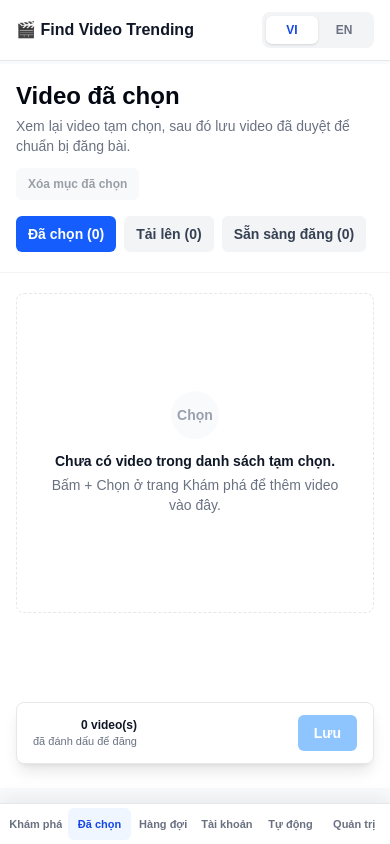
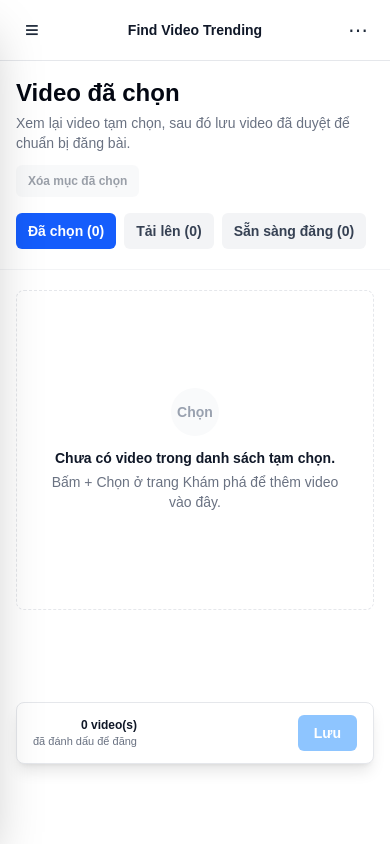
Before and after one commit to thangutc11103/autowin, a Next.js app: page /selected in a window 390 px wide. Built offline with nearby package versions, Linux system fonts and the light colour scheme.

Commit message:
update ui

```diff
--- a/app/(dashboard)/layout.tsx
+++ b/app/(dashboard)/layout.tsx
@@ -4,8 +4,8 @@ export default function DashboardLayout({ children }: { children: React.ReactNod
   return (
     <div className="flex h-screen bg-gray-50 overflow-hidden">
       <Sidebar />
-      <div className="flex flex-1 flex-col overflow-hidden pt-16 md:ml-56 md:pt-0">
-        <main className="flex-1 overflow-hidden pb-14 md:pb-0">
+      <div className="flex flex-1 flex-col overflow-hidden pt-[61px] md:ml-56 md:pt-0">
+        <main className="flex-1 overflow-hidden">
           {children}
         </main>
       </div>
--- a/components/layout/sidebar.tsx
+++ b/components/layout/sidebar.tsx
@@ -4,7 +4,7 @@ import { navItems } from '@/config/nav';
 import { useLanguageStore } from '@/store/language.store';
 import Link from 'next/link';
 import { usePathname, useRouter } from 'next/navigation';
-import { useState } from 'react';
+import { useEffect, useRef, useState } from 'react';
 
 export default function Sidebar() {
     const pathname = usePathname();
@@ -12,6 +12,22 @@ export default function Sidebar() {
     const language = useLanguageStore((state) => state.language);
     const setLanguage = useLanguageStore((state) => state.setLanguage);
     const [isLoggingOut, setIsLoggingOut] = useState(false);
+    const [mobileOpen, setMobileOpen] = useState(false);
+    const previousPathname = useRef(pathname);
+
+    useEffect(() => {
+        if (previousPathname.current !== pathname) {
+            previousPathname.current = pathname;
+            window.setTimeout(() => setMobileOpen(false), 0);
+        }
+    }, [pathname]);
+
+    useEffect(() => {
+        document.body.style.overflow = mobileOpen ? 'hidden' : '';
+        return () => {
+            document.body.style.overflow = '';
+        };
+    }, [mobileOpen]);
 
     const handleLogout = async () => {
         setIsLoggingOut(true);
@@ -51,20 +67,8 @@ export default function Sidebar() {
         </div>
     );
 
-    return (
-        <>
-            <header className="fixed inset-x-0 top-0 z-30 border-b border-gray-200 bg-white/95 px-4 py-3 backdrop-blur md:hidden">
-                <div className="flex items-center justify-between gap-3">
-                    <div className="shrink-0">{brand}</div>
-                    <div className="w-28">{languageSwitcher}</div>
-                </div>
-            </header>
-
-            <aside className="fixed left-0 top-0 z-20 hidden h-full w-56 flex-col border-r border-gray-200 bg-white md:flex">
-                <div className="border-b border-gray-100 px-5 py-5">
-                    {brand}
-                </div>
-                <nav className="flex-1 px-3 py-4">
+    const navLinks = (compact = false) => (
+        <nav className={compact ? 'flex-1 overflow-y-auto px-3 py-3' : 'flex-1 px-3 py-4'}>
             {navItems.map((item) => {
                 const isActive = pathname === item.href || pathname.startsWith(item.href + '/');
                 return (
@@ -81,6 +85,9 @@ export default function Sidebar() {
                 );
             })}
         </nav>
+    );
+
+    const footer = (
         <div className="border-t border-gray-100 px-5 py-4">
             <div className="mb-3">{languageSwitcher}</div>
             <button
@@ -94,25 +101,67 @@ export default function Sidebar() {
             </button>
             <div className="text-xs text-gray-400">MVP v1.0</div>
         </div>
+    );
+
+    return (
+        <>
+            <header className="fixed inset-x-0 top-0 z-40 border-b border-gray-200 bg-white/95 px-3 py-2 backdrop-blur md:hidden">
+                <div className="flex h-11 items-center justify-between gap-3">
+                    <button
+                        type="button"
+                        onClick={() => setMobileOpen(true)}
+                        aria-label={language === 'vi' ? 'Mở menu' : 'Open menu'}
+                        className="flex size-10 items-center justify-center rounded-lg text-2xl leading-none text-gray-800 hover:bg-gray-100"
+                    >
+                        ≡
+                    </button>
+                    <div className="min-w-0 flex-1 text-center">
+                        <div className="truncate text-sm font-bold text-gray-900">Find Video Trending</div>
+                    </div>
+                    <button
+                        type="button"
+                        aria-label="More"
+                        className="flex size-10 items-center justify-center rounded-lg text-xl leading-none text-gray-800 hover:bg-gray-100"
+                    >
+                        ⋯
+                    </button>
+                </div>
+            </header>
+
+            <aside className="fixed left-0 top-0 z-20 hidden h-full w-56 flex-col border-r border-gray-200 bg-white md:flex">
+                <div className="border-b border-gray-100 px-5 py-5">{brand}</div>
+                {navLinks()}
+                {footer}
             </aside>
 
-            <nav className="fixed inset-x-0 bottom-0 z-30 grid grid-cols-6 border-t border-gray-200 bg-white/95 px-1 py-1 shadow-[0_-4px_20px_rgba(15,23,42,0.08)] backdrop-blur md:hidden">
-                {navItems.map((item) => {
-                    const isActive = pathname === item.href || pathname.startsWith(item.href + '/');
-                    return (
-                        <Link
-                            key={item.href}
-                            href={item.href}
-                            className={`flex min-w-0 items-center justify-center rounded-md px-1 py-2 text-[11px] font-semibold ${isActive
-                                ? 'bg-blue-50 text-blue-700'
-                                : 'text-gray-500'
-                                }`}
+            <div
+                className={`fixed inset-0 z-50 md:hidden ${mobileOpen ? 'pointer-events-auto' : 'pointer-events-none'}`}
+                aria-hidden={!mobileOpen}
             >
-                            <span className="truncate">{item.label[language]}</span>
-                        </Link>
-                    );
-                })}
-            </nav>
+                <button
+                    type="button"
+                    aria-label={language === 'vi' ? 'Đóng menu' : 'Close menu'}
+                    onClick={() => setMobileOpen(false)}
+                    className={`absolute inset-0 bg-gray-950/35 transition-opacity ${mobileOpen ? 'opacity-100' : 'opacity-0'}`}
+                />
+                <aside
+                    className={`absolute inset-y-0 left-0 flex w-[82vw] max-w-[300px] flex-col border-r border-gray-200 bg-white shadow-2xl transition-transform duration-200 ease-out ${mobileOpen ? 'translate-x-0' : '-translate-x-full'}`}
+                >
+                    <div className="flex items-center justify-between border-b border-gray-100 px-5 py-4">
+                        {brand}
+                        <button
+                            type="button"
+                            onClick={() => setMobileOpen(false)}
+                            aria-label={language === 'vi' ? 'Đóng menu' : 'Close menu'}
+                            className="flex size-9 items-center justify-center rounded-lg text-2xl text-gray-500 hover:bg-gray-100 hover:text-gray-900"
+                        >
+                            ×
+                        </button>
+                    </div>
+                    {navLinks(true)}
+                    {footer}
+                </aside>
+            </div>
         </>
     );
 }
```
Lines whose indentation alone changed are shown as unchanged.
